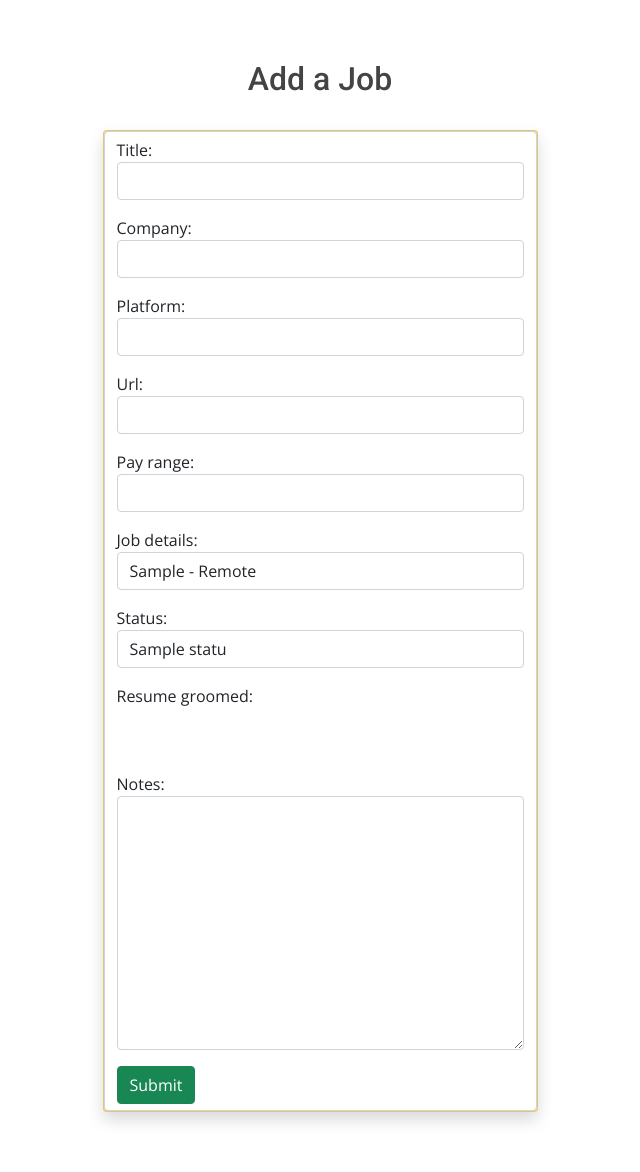
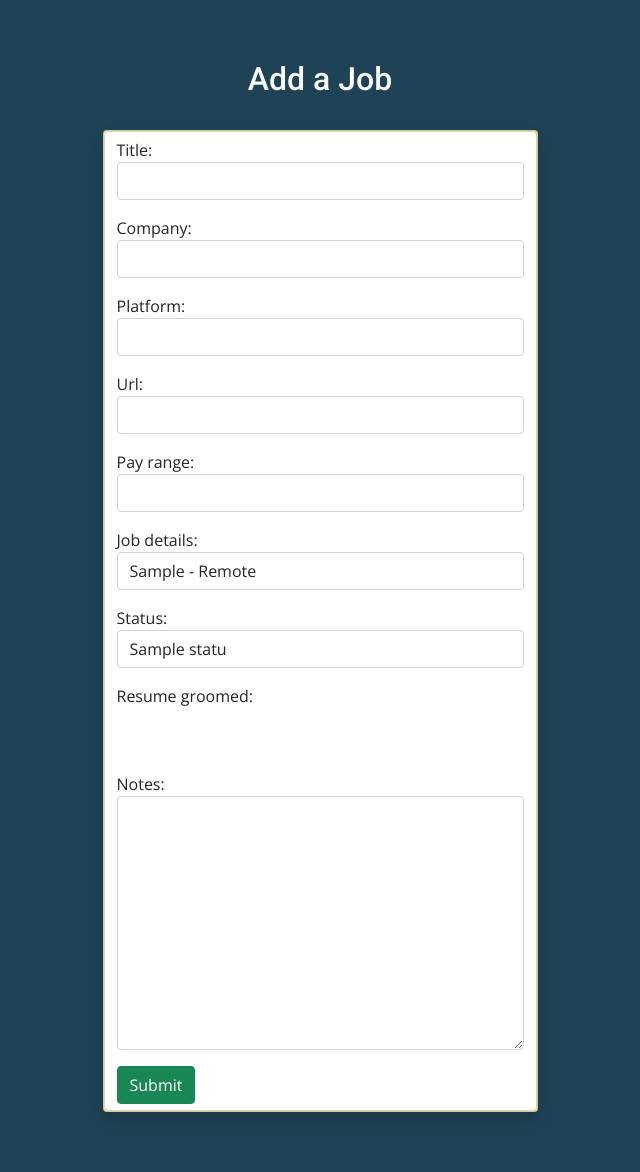
Before and after one commit to carreerpioneer/careerpioneer, a Django app: page /create-job/ in a window 1280 px wide. Shown: the whole page, without its empty margins (320-960 px from the left). Run offline with Django 4.2, Linux system fonts and the light colour scheme; a user stored in the database is signed in; tables that the repository leaves empty hold one stand-in row (values such as "Sample post"); some libraries are stand-ins or nearby versions.

Commit message:
add job_form.css and style job_form.html

```diff
--- /dev/null
+++ b/main_app/static/css/job_form.css
@@ -0,0 +1,7 @@
+body {
+  background-color: #1E4356;
+}
+
+h2 {
+  color: white;
+}
--- a/main_app/templates/jobs/job_form.html
+++ b/main_app/templates/jobs/job_form.html
@@ -2,7 +2,7 @@
 {% load static %}
 
 {% block head %}
-
+<link rel="stylesheet" href="{% static 'css/job_form.css' %}">
 {% endblock %}
 
 {% block content %}
```
